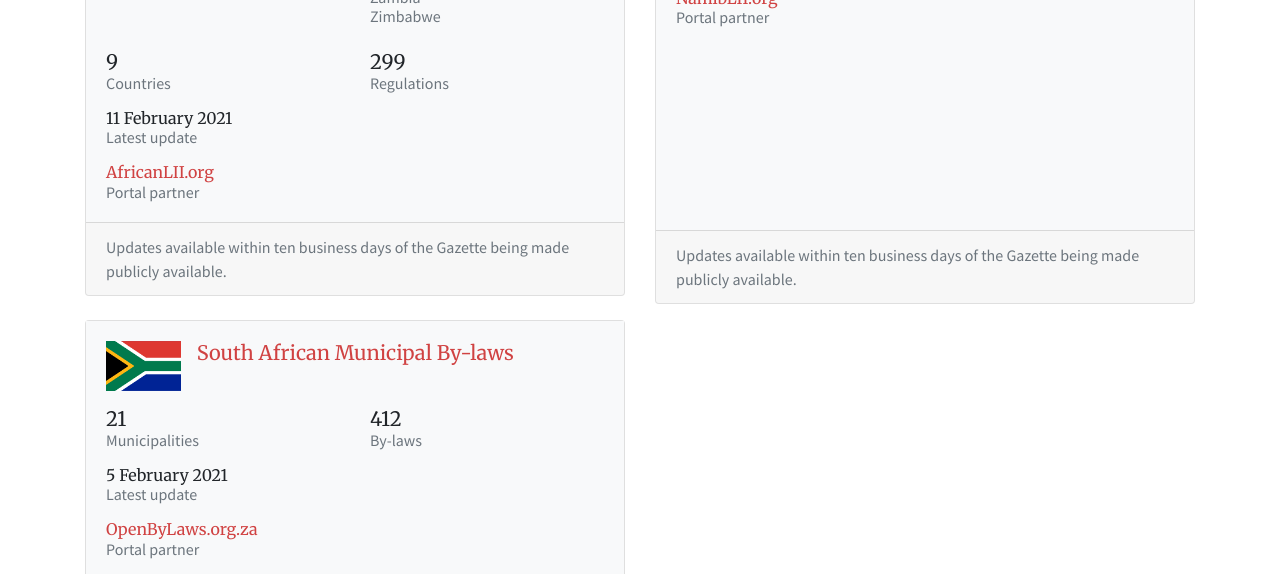
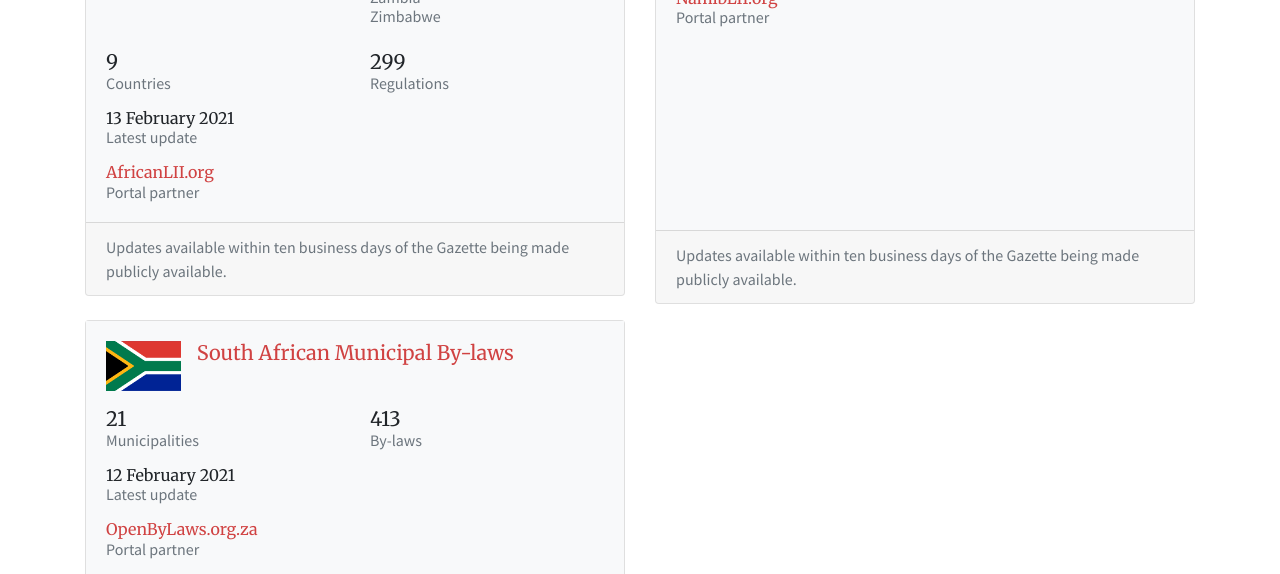
Before and after one commit to laws-africa/laws-africa.github.io, a Jekyll site: the page built from commons.markdown, in a window 1280 px wide and 900 px high, scrolled down 769 px. Shown: the part 152-726 px from the top of the window. Built offline with Jekyll 4.4.1, drawn with Linux system fonts in a browser that asks for light colours; nearby versions of some CDN libraries.

Commit message:
Updated stats via TravisCI

```diff
--- a/_data/commons.json
+++ b/_data/commons.json
@@ -1,6 +1,6 @@
 {
   "covid19": {
-    "as_at_date": "2021-02-11",
+    "as_at_date": "2021-02-13",
     "n_countries": 9,
     "n_principal": 299
   },
@@ -10,8 +10,8 @@
     "n_stubs": 1234
   },
   "za": {
-    "as_at_date": "2021-02-05",
-    "n_bylaws": 412,
+    "as_at_date": "2021-02-12",
+    "n_bylaws": 413,
     "n_municipalities": 21
   }
 }
```
